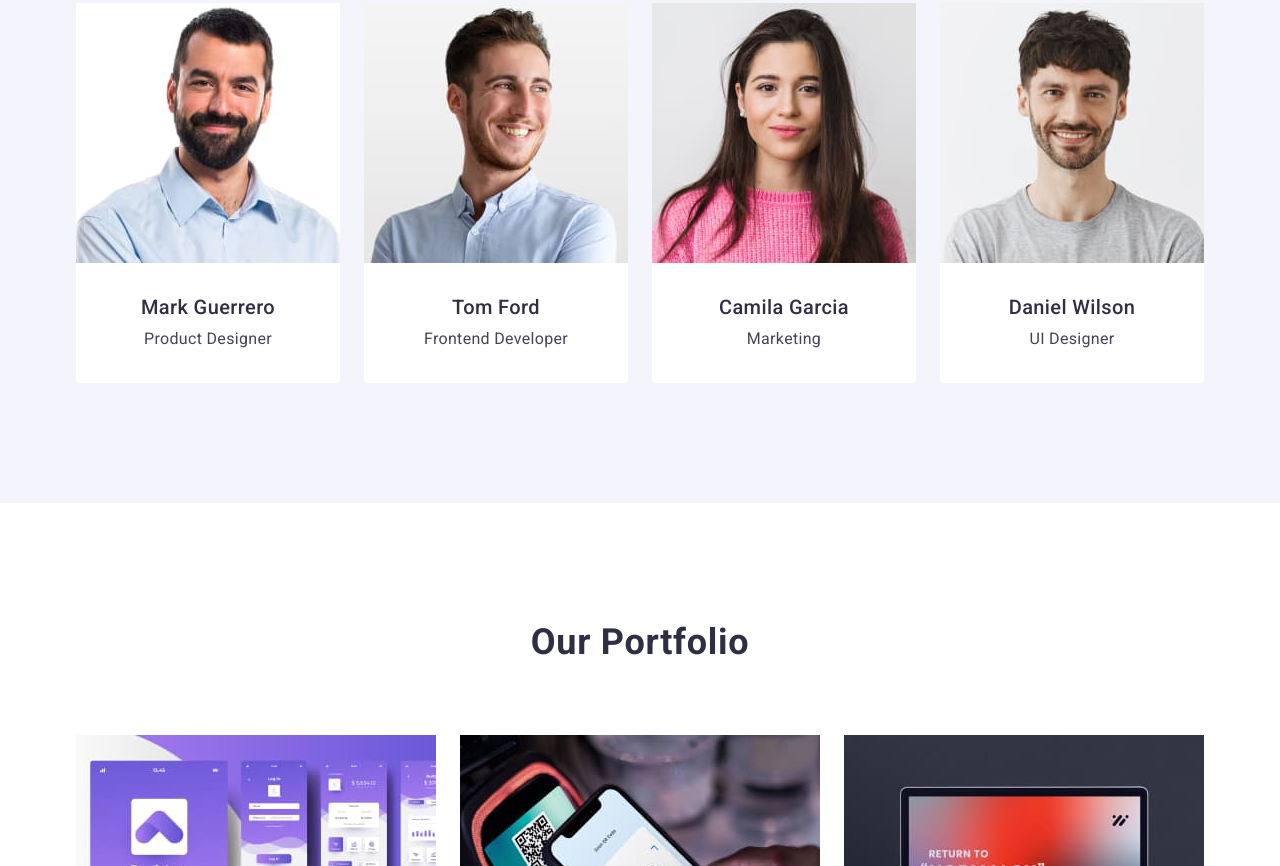
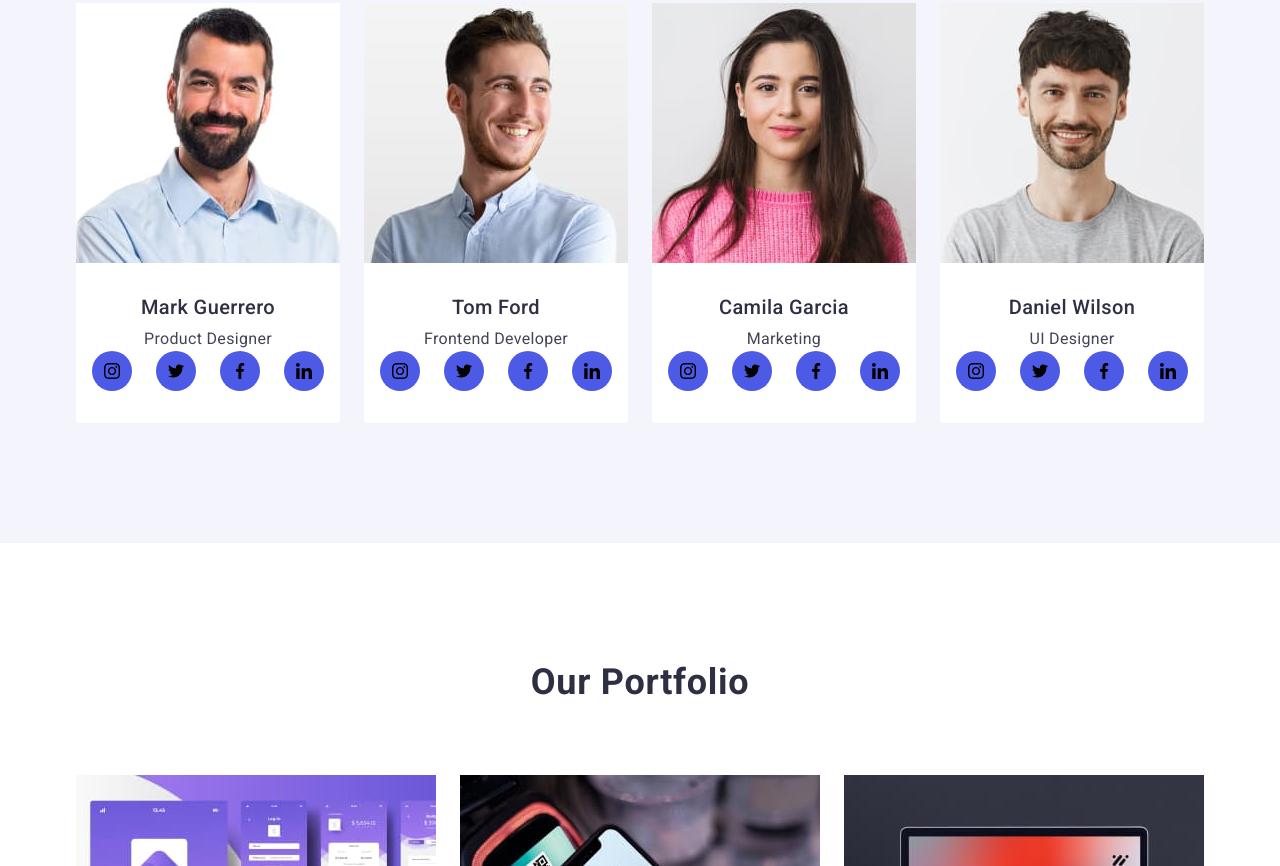
Before and after one commit to AlbinaKost/goit-markup-hw-04, a plain HTML site: page index.html in a window 1280 px wide. Shown: the part 1390-2256 px from the top of the page. Drawn offline with nearby package versions, Linux system fonts and the light colour scheme.

Commit message:
update file

```diff
--- a/css/styles.css
+++ b/css/styles.css
@@ -69,7 +69,7 @@ img {
     background-repeat: no-repeat;
     background-position: center;
     background-size: cover;
-
+    max-width: 1440px;
 
 }
 
@@ -83,7 +83,7 @@ img {
    letter-spacing: 0.03em;
    text-transform: uppercase;
    margin-right: 76px;
-   max-width: 1440px;
+
 
 
  }
@@ -271,6 +271,33 @@ letter-spacing: 0.02em;
   line-height: 1.5;
   letter-spacing: 0.02em;
  }
+.ikon-list {
+  display: flex;
+  justify-content: center;
+  gap: 24px;
+}
+.ikon-item {
+  width: 40px;
+  height: 40px;
+}
+.ikon-link {
+  width: 100%;
+  height: 100%;
+  background-color: #4d5ae5;
+  border-radius:  50%;
+  display: flex;
+  align-items: center;
+  justify-content: center;
+
+}
+.ikon-link:hover {
+  background-color: #404bbf;
+}
+
+.ikon-link:focus {
+  background-color: #404bbf;
+}
+
 
  .portfolio {
  padding-top: 120px;
--- a/index.html
+++ b/index.html
@@ -64,9 +64,10 @@
         <ul class="main-info">
           <li class="main-info-list-item">
             <div class="icon-class">
-              <svg class="soc-icon width="64" height="64">
+              <svg class="soc-icon" width="64" height="64">
              <use href="./images/symbol-defs (1).svg#icon-antenna"></use>
-                </svg></div>
+                </svg>
+              </div>
             <h3 class="title-link">Strategy</h3>
             <p class="title-paragraph">
               Our goal is to identify the business problem to walk away with the
@@ -76,9 +77,10 @@
           </li>
           <li class="main-info-list-item">
             <div class="icon-class">
-              <svg class="soc-icon width="64" height="64">
+              <svg class="soc-icon" width="64" height="64">
              <use href="./images/symbol-defs (1).svg#icon-clock"></use>
-                </svg></div>
+                </svg>
+              </div>
             <h3 class="title-link">Punctuality</h3>
             <p class="title-paragraph">
               Bring the key message to the brand's audience for the best price
@@ -88,9 +90,10 @@
           </li>
           <li class="main-info-list-item">
             <div class="icon-class">
-            <svg class="soc-icon width="64" height="64">
+            <svg class="soc-icon" width="64" height="64">
            <use href="./images/symbol-defs (1).svg#icon-diagram"></use>
-              </svg></div>
+              </svg>
+            </div>
             <h3 class="title-link">Diligence</h3>
 
             <p class="title-paragraph">
@@ -100,9 +103,10 @@
           </li>
           <li class="main-info-list-item">
             <div class="icon-class">
-              <svg class="soc-icon width="64" height="64">
+              <svg class="soc-icon" width="64" height="64">
              <use href="./images/symbol-defs (1).svg#icon-astronaut"></use>
-                </svg></div>
+                </svg>
+              </div>
             <h3 class="title-link">Technologies</h3>
             <p class="title-paragraph">
               Design practice focused on digital experiences. We bring forth a
@@ -131,20 +135,114 @@
             <div class="posada-class">
             <h3 class="subject-item">Mark Guerrero</h3>
             <p class="subject-paragraph">Product Designer</p>
+            <ul class="ikon-list">
+            <li class="ikon-item">
+              <a class="ikon-link" href="" target="_blank">
+                <svg class="ikon" width="16" height="16">
+                <use href="./images/symbol-defs.svg#icon-instagram"></use>
+               </svg>
+              </a>
+              </li>
+              <li class="ikon-item">
+               <a class="ikon-link" href="" target="_blank">
+                <svg class="ikon" width="16" height="16">
+                  <use href="./images/symbol-defs.svg#icon-twitter"></use>
+                </svg>
+             </a>
+             </li>
+             <li class="ikon-item">
+              <a class="ikon-link" href="" target="_blank">
+               <svg class="ikon" width="16" height="16">
+                 <use href="./images/symbol-defs.svg#icon-facebook1"></use>
+               </svg>
+            </a>
+            </li>
+            <li class="ikon-item">
+              <a class="ikon-link" href="" target="_blank">
+               <svg class="ikon" width="16" height="16">
+                 <use href="./images/symbol-defs.svg#icon-linkedin"></use>
+               </svg>
+               </a>
+               </li>
+              </ul>
               </div>
+
+
           </li>
           <li class="class-photo">
             <img src="./images/photoTom.jpg" alt="Happy young man" width="264" height="260"/>
             <div class="posada-class">
             <h3 class="subject-item">Tom Ford</h3>
             <p class="subject-paragraph">Frontend Developer</p>
+            <ul class="ikon-list">
+              <li class="ikon-item">
+                <a class="ikon-link" href="" target="_blank">
+                  <svg class="ikon" width="16" height="16">
+                  <use href="./images/symbol-defs.svg#icon-instagram"></use>
+                 </svg>
+                </a>
+                </li>
+                <li class="ikon-item">
+                  <a class="ikon-link" href="" target="_blank">
+                   <svg class="ikon" width="16" height="16">
+                     <use href="./images/symbol-defs.svg#icon-twitter"></use>
+                   </svg>
+                </a>
+                </li>
+                <li class="ikon-item">
+                  <a class="ikon-link" href="" target="_blank">
+                   <svg class="ikon" width="16" height="16">
+                     <use href="./images/symbol-defs.svg#icon-facebook1"></use>
+                   </svg>
+                </a>
+                </li>
+                <li class="ikon-item">
+                  <a class="ikon-link" href="" target="_blank">
+                   <svg class="ikon" width="16" height="16">
+                     <use href="./images/symbol-defs.svg#icon-linkedin"></use>
+                   </svg>
+                   </a>
+                   </li>
+                   </ul>
                   </div>
-          </li>
+
+
+
           <li class="class-photo">
             <img src="./images/photoCarcia.jpg" alt="Camila Garcia" width="264" height="260" />
             <div class="posada-class">
             <h3 class="subject-item">Camila Garcia</h3>
             <p class="subject-paragraph">Marketing</p>
+            <ul class="ikon-list">
+              <li class="ikon-item">
+                <a class="ikon-link" href="" target="_blank">
+                  <svg class="ikon" width="16" height="16">
+                  <use href="./images/symbol-defs.svg#icon-instagram"></use>
+                 </svg>
+                </a>
+                </li>
+                <li class="ikon-item">
+                  <a class="ikon-link" href="" target="_blank">
+                   <svg class="ikon" width="16" height="16">
+                     <use href="./images/symbol-defs.svg#icon-twitter"></use>
+                   </svg>
+                </a>
+                </li>
+                <li class="ikon-item">
+                  <a class="ikon-link" href="" target="_blank">
+                   <svg class="ikon" width="16" height="16">
+                     <use href="./images/symbol-defs.svg#icon-facebook1"></use>
+                   </svg>
+                </a>
+                </li>
+                <li class="ikon-item">
+                  <a class="ikon-link" href="" target="_blank">
+                   <svg class="ikon" width="16" height="16">
+                     <use href="./images/symbol-defs.svg#icon-linkedin"></use>
+                   </svg>
+                   </a>
+                   </li>
+                   </ul>
                </div>
                </li>
           <li class="class-photo">
@@ -152,11 +250,41 @@
             <div class="posada-class">
             <h3 class="subject-item">Daniel Wilson</h3>
             <p class="subject-paragraph">UI Designer</p>
+            <ul class="ikon-list">
+              <li class="ikon-item">
+                <a class="ikon-link" href="" target="_blank">
+                  <svg class="ikon" width="16" height="16">
+                  <use href="./images/symbol-defs.svg#icon-instagram"></use>
+                 </svg>
+                </a>
+                </li>
+                <li class="ikon-item">
+                  <a class="ikon-link" href="" target="_blank">
+                   <svg class="ikon" width="16" height="16">
+                     <use href="./images/symbol-defs.svg#icon-twitter"></use>
+                   </svg>
+                </a>
+                </li>
+                <li class="ikon-item">
+                  <a class="ikon-link" href="" target="_blank">
+                   <svg class="ikon" width="16" height="16">
+                     <use href="./images/symbol-defs.svg#icon-facebook1"></use>
+                   </svg>
+                </a>
+                </li>
+                <li class="ikon-item">
+                  <a class="ikon-link" href="" target="_blank">
+                   <svg class="ikon" width="16" height="16">
+                     <use href="./images/symbol-defs.svg#icon-linkedin"></use>
+                   </svg>
+                   </a>
+                   </li>
                    </div>
                   </li>
                   </ul>
                   </div>
                 </section>
+
 
       <!--Portfolio-->
        <section class="portfolio">
```
Also changed, not shown: images/symbol-defs (1).svg (deleted), images/symbol-defs.svg (added). Lines whose indentation alone changed are shown as unchanged.
